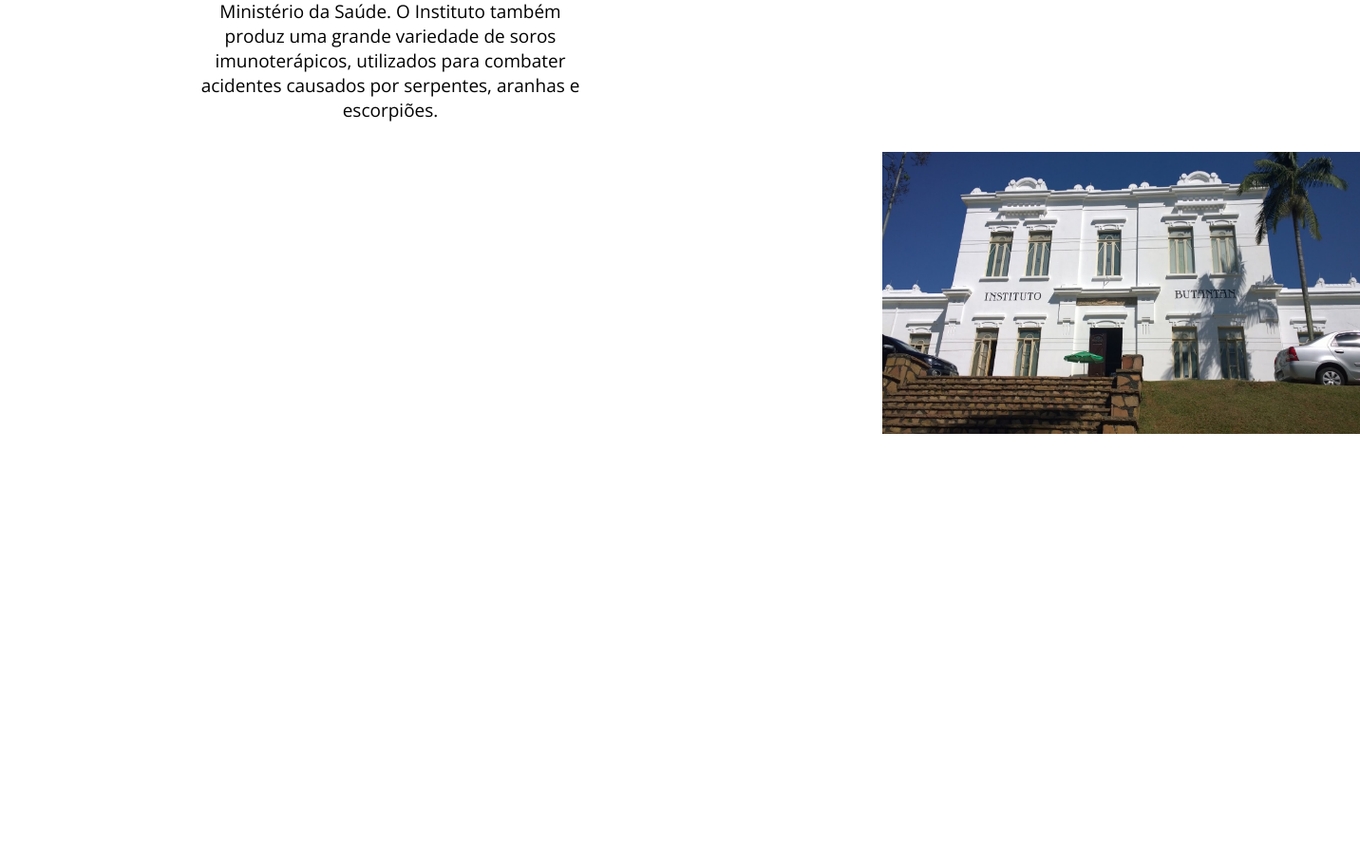
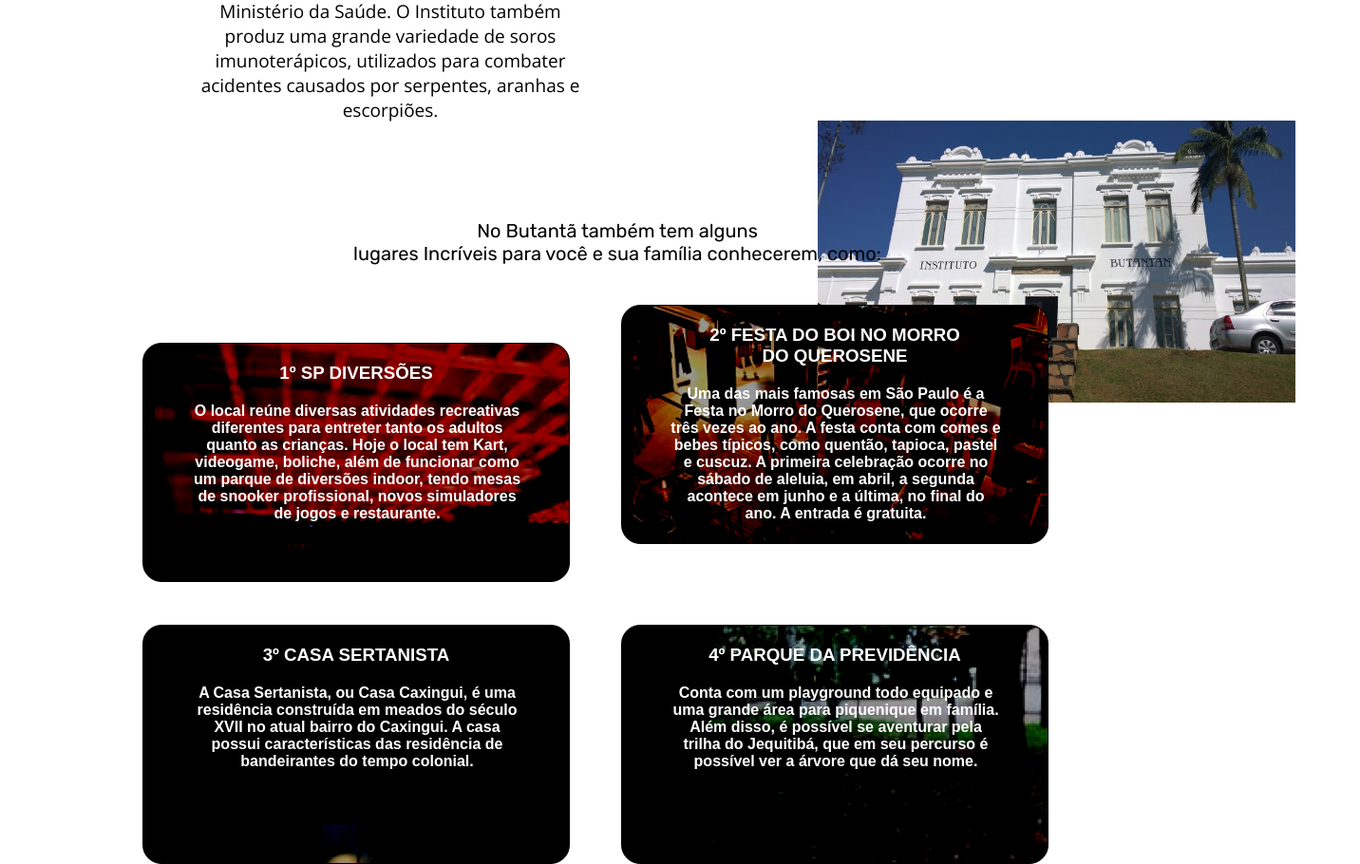
Before and after one commit to luisa-0/SOBRE-O-MEU-BAIRRO, a plain HTML site: page index.html in a window 1280 px wide. Shown: the part 947-1857 px from the top of the page at 95% size, 1432 px wide, since content can reach past the window. Before the commit the page ends 1408 px from the top, so only its background shows below. Drawn offline with nearby package versions, Linux system fonts and the light colour scheme.

Commit message:
Add files via upload

```diff
--- a/Curiosidades.css
+++ b/Curiosidades.css
@@ -161,6 +161,7 @@ h3{
 
     position: absolute;
     right: 110px;
+    top: 100px;
     bottom: 0;
 
 }
--- a/index.css
+++ b/index.css
@@ -19,7 +19,6 @@ h2{
     width: 200px;
     height: 40px;
 
-    font-family: 'Inter';
     font-size: 20px;
     font-weight: 400;
     line-height: 24px;
@@ -94,8 +93,8 @@ h2{
 }
 
 #retangulo3{
-width: 500px;
-height: 400px;
+    width: 500px;
+    height: 400px;
 
     margin-top: 350px;
     margin-left: 211px;
@@ -151,9 +150,6 @@ img{
 
 #simg{
     width: 100%;
-    margin-left: 68px;
-    margin-top: 33px;
-
 }
 
 
@@ -227,3 +223,172 @@ img{
 .uniao{
     display: inline-block;
 }
+
+#observação{
+    color: black;
+
+    text-align: center;
+
+    width: 100%;
+
+    font-size: 20px;
+    font-weight: 400;
+    line-height: 24px;
+
+
+    margin-top: 90px;
+
+    font-family: 'Rubik', sans-serif;
+}
+
+#box1{
+    border: 1px solid black;
+
+    width: 35%;
+    height: 250px;
+
+    margin-top: 45px;
+    margin-left: 150px;
+
+    background: url(Imagens/SP.png) no-repeat;
+
+    border-radius: 20px;
+}
+
+#box1 h3{
+    color: white;
+    font-weight: bold;
+    text-align: center;
+
+    margin-top: 20px;
+
+    font-family: 'Poly', sans-serif;
+}
+
+#box1 p{
+    color: white;
+    font-weight: bold;
+    text-align: center;
+
+    width: 350px;
+
+    margin-top: 20px;
+    margin-left: 50px;
+
+    font-family: 'Poly', sans-serif;
+}
+
+#box2{
+    border: 1px solid black;
+
+    width: 35%;
+    height: 250px;
+
+    margin-top: 50px;
+    margin-left: 50px;
+
+    background: url(Imagens/Festa\ do\ boi.png) no-repeat;
+
+    border-radius: 20px;
+}
+
+#box2 h3{
+    color: white;
+    font-weight: bold;
+    text-align: center;
+
+    margin-top: 20px;
+
+    font-family: 'Poly', sans-serif;
+}
+
+#box2 p{
+    color: white;
+    font-weight: bold;
+    text-align: center;
+
+    width: 350px;
+
+    margin-top: 20px;
+    margin-left: 50px;
+
+    font-family: 'Poly', sans-serif;
+}
+
+#box3{
+        border: 1px solid black;
+
+        width: 35%;
+        height: 250px;
+
+        margin-top: 45px;
+        margin-left: 150px;
+
+        background: url(Imagens/Casa\ sertanista.png) no-repeat;
+
+        border-radius: 20px;
+}
+
+#box3 h3{
+    color: white;
+    font-weight: bold;
+    text-align: center;
+
+    margin-top: 20px;
+
+    font-family: 'Poly', sans-serif;
+}
+
+#box3 p{
+    color: white;
+    font-weight: bold;
+    text-align: center;
+
+    width: 350px;
+
+    margin-top: 20px;
+    margin-left: 50px;
+
+    font-family: 'Poly', sans-serif;
+}
+
+#box4{
+    border: 1px solid black;
+
+    width: 35%;
+    height: 250px;
+
+    margin-top: 45px;
+    margin-left: 50px;
+
+    background: url(Imagens/Parque\ Pr.png) no-repeat;
+
+    border-radius: 20px;
+}
+
+#box4 h3{
+    color: white;
+    font-weight: bold;
+    text-align: center;
+
+    margin-top: 20px;
+
+    font-family: 'Poly', sans-serif;
+}
+
+#box4 p{
+    color: white;
+    font-weight: bold;
+    text-align: center;
+
+    width: 350px;
+
+    margin-top: 20px;
+    margin-left: 50px;
+
+    font-family: 'Poly', sans-serif;
+}
+
+#box div{
+    display: inline-block;
+}
--- a/index.html
+++ b/index.html
@@ -43,17 +43,63 @@
                         <div id="botão">Clique aqui</div>
                     </a>
                 </div>
+        </div>
 
 
-            <div id="retangulo3">
-                <div id="p2" class="uniao">
-                    <p id="parágrafo2">    Nesse bairro tem  um laboratório de pesquisa chamado <a href="https://butantan.gov.br/" target="_blank">Instituto Butantan</a> que é um centro de pesquisa biológico, sendo um dos principais centros cientificos do mundo. O Instituto foi fundado dia 23 de fevereiro de 1901 e hoje é responsável por grande parte da produção de vacinas utilizadas no PNI (Programa Nacional de Imunizações) do Ministério da Saúde. O Instituto também produz uma grande variedade de soros imunoterápicos, utilizados para combater acidentes causados por serpentes, aranhas e escorpiões.</p>
+        <div id="retangulo3">
+            <div id="p2" class="uniao">
+                <p id="parágrafo2">    Nesse bairro tem  um laboratório de pesquisa chamado <a href="https://butantan.gov.br/" target="_blank">Instituto Butantan</a> que é um centro de pesquisa biológico, sendo um dos principais centros cientificos do mundo. O Instituto foi fundado dia 23 de fevereiro de 1901 e hoje é responsável por grande parte da produção de vacinas utilizadas no PNI (Programa Nacional de Imunizações) do Ministério da Saúde. O Instituto também produz uma grande variedade de soros imunoterápicos, utilizados para combater acidentes causados por serpentes, aranhas e escorpiões.</p>
+            </div>
+
+            <div id="q2" class="uniao">
+                <img id="simg" src="Imagens/Instituto Butantan.jpg" alt="Instituto Butantan">
+            </div>
+        </div>
+
+        <div id="retangulo4">
+            <h2 id="observação">No Butantã também tem alguns <br>
+                lugares Incríveis para você e sua família conhecerem, como:</h2>
+
+            <div id="box">
+                <div id="box1">
+                    <h3>
+                        1º SP DIVERSÕES
+                    </h3>
+                    <p>
+                        O local reúne diversas atividades recreativas diferentes para entreter tanto os adultos quanto as crianças. Hoje o local tem Kart, videogame, boliche, além de funcionar como um parque de diversões indoor, tendo mesas de snooker profissional, novos simuladores de jogos e restaurante.
+                    </p>
                 </div>
 
-                <div id="q2" class="uniao">
-                    <img id="simg" src="Imagens/Instituto Butantan.jpg" alt="Instituto Butantan">
+                <div id="box2">
+                    <h3>
+                        2º  FESTA DO BOI NO MORRO <br>
+                        DO QUEROSENE
+                    </h3>
+                    <p>
+                        Uma das mais famosas em São Paulo é a Festa no Morro do Querosene, que ocorre três vezes ao ano. A festa conta com comes e bebes típicos, como quentão, tapioca, pastel e cuscuz. A primeira celebração ocorre no sábado de aleluia, em abril, a segunda acontece em junho e a última, no final do ano. A entrada é gratuita.
+                    </p>
+                </div>
+
+                <div id="box3">
+                    <h3>
+                        3º CASA SERTANISTA
+                    </h3>
+                    <p>
+                        A Casa Sertanista, ou Casa Caxingui, é uma residência construída em meados do século XVII no atual bairro do Caxingui. A casa possui características das residência de bandeirantes do tempo colonial.
+                    </p>
+                </div>
+
+                <div id="box4">
+                    <h3>
+                        4º PARQUE DA PREVIDÊNCIA
+                    </h3>
+                    <p>
+                        Conta com um playground todo equipado e uma grande área para piquenique em família. Além disso, é possível se aventurar pela trilha do Jequitibá, que em seu percurso é possível ver a árvore que dá seu nome.
+                    </p>
                 </div>
             </div>
         </div>
+
+
 </body>
 </html>
```
Also changed, not shown: Curisidades.html (+2 -2 lines), Imagens/Casa sertanista.png (added), Imagens/Festa do boi.png (added), Imagens/Parque Pr.png (added), Imagens/SP.png (added).
